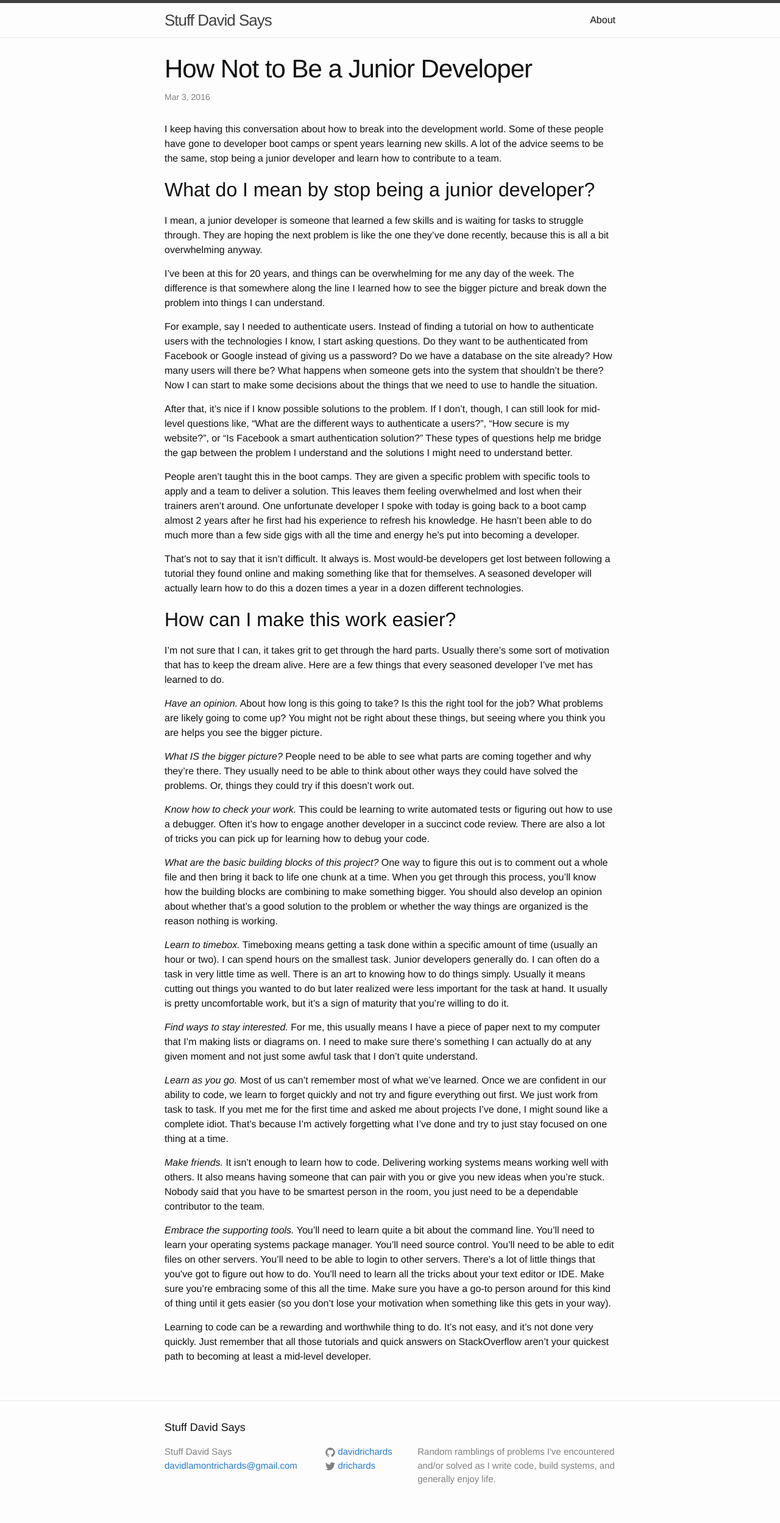
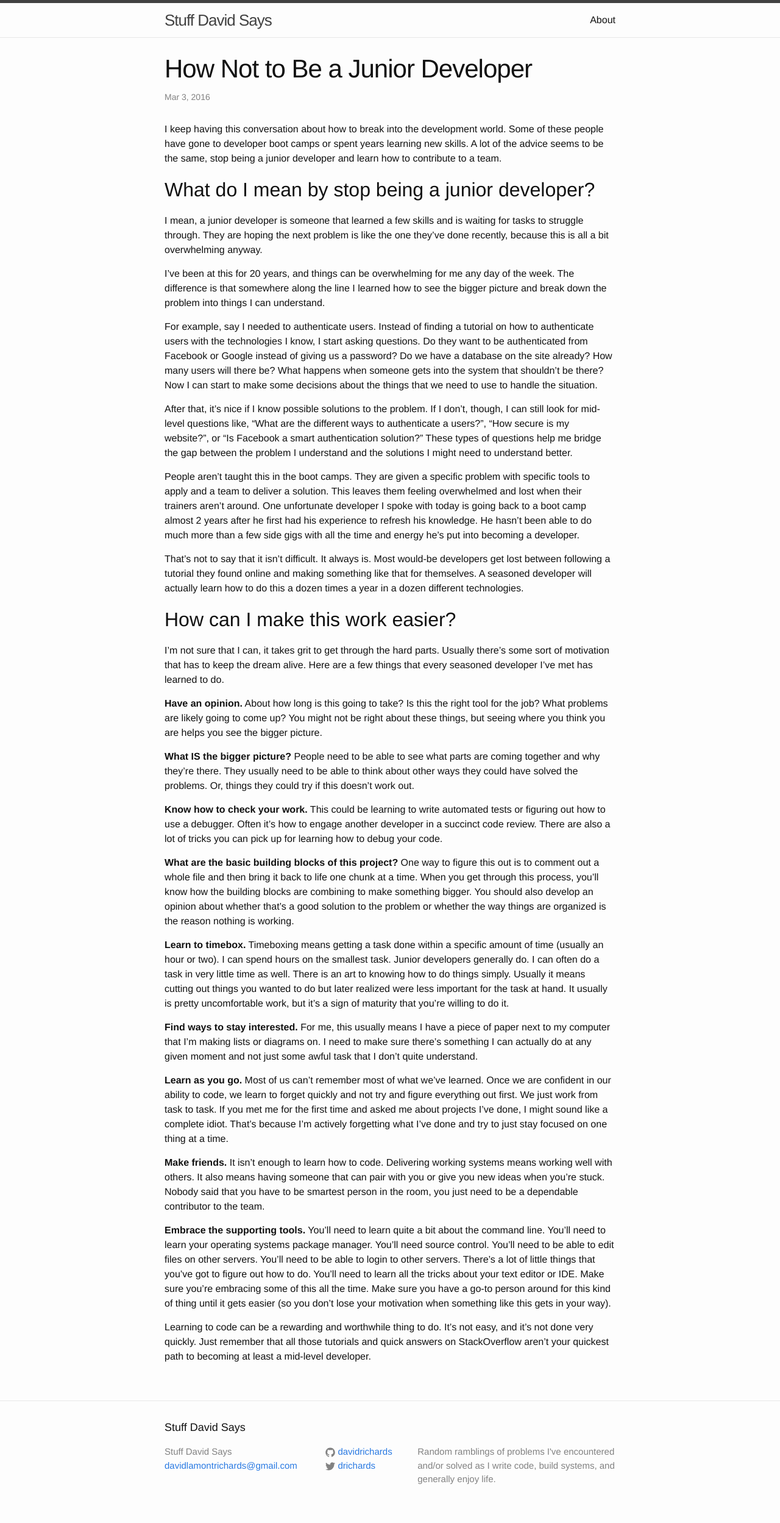
Before and after one commit to davidrichards/davidrichards.github.io, a Jekyll site: the page built from _posts/2016-3-3-junior-dev.markdown, in a window 1280 px wide. Shown: the whole page at 61% size. Built offline with Jekyll 4.4.1, drawn with Linux system fonts in a browser that asks for light colours.

Commit message:
fix bold

```diff
--- a/_posts/2016-3-3-junior-dev.markdown
+++ b/_posts/2016-3-3-junior-dev.markdown
@@ -26,22 +26,22 @@ That's not to say that it isn't difficult.  It always is.  Most would-be develop
 
 I'm not sure that I can, it takes grit to get through the hard parts.  Usually there's some sort of motivation that has to keep the dream alive.  Here are a few things that every seasoned developer I've met has learned to do.
 
-*Have an opinion.*  About how long is this going to take?  Is this the right tool for the job?  What problems are likely going to come up?  You might not be right about these things, but seeing where you think you are helps you see the bigger picture.
+**Have an opinion.**  About how long is this going to take?  Is this the right tool for the job?  What problems are likely going to come up?  You might not be right about these things, but seeing where you think you are helps you see the bigger picture.
 
-*What IS the bigger picture?* People need to be able to see what parts are coming together and why they're there.  They usually need to be able to think about other ways they could have solved the problems.  Or, things they could try if this doesn't work out.
+**What IS the bigger picture?** People need to be able to see what parts are coming together and why they're there.  They usually need to be able to think about other ways they could have solved the problems.  Or, things they could try if this doesn't work out.
 
-*Know how to check your work.* This could be learning to write automated tests or figuring out how to use a debugger.  Often it's how to engage another developer in a succinct code review.  There are also a lot of tricks you can pick up for learning how to debug your code.
+**Know how to check your work.** This could be learning to write automated tests or figuring out how to use a debugger.  Often it's how to engage another developer in a succinct code review.  There are also a lot of tricks you can pick up for learning how to debug your code.
 
-*What are the basic building blocks of this project?* One way to figure this out is to comment out a whole file and then bring it back to life one chunk at a time.  When you get through this process, you'll know how the building blocks are combining to make something bigger.  You should also develop an opinion about whether that's a good solution to the problem or whether the way things are organized is the reason nothing is working.
+**What are the basic building blocks of this project?** One way to figure this out is to comment out a whole file and then bring it back to life one chunk at a time.  When you get through this process, you'll know how the building blocks are combining to make something bigger.  You should also develop an opinion about whether that's a good solution to the problem or whether the way things are organized is the reason nothing is working.
 
-*Learn to timebox.*  Timeboxing means getting a task done within a specific amount of time (usually an hour or two).  I can spend hours on the smallest task.  Junior developers generally do.  I can often do a task in very little time as well.  There is an art to knowing how to do things simply.  Usually it means cutting out things you wanted to do but later realized were less important for the task at hand.  It usually is pretty uncomfortable work, but it's a sign of maturity that you're willing to do it.
+**Learn to timebox.**  Timeboxing means getting a task done within a specific amount of time (usually an hour or two).  I can spend hours on the smallest task.  Junior developers generally do.  I can often do a task in very little time as well.  There is an art to knowing how to do things simply.  Usually it means cutting out things you wanted to do but later realized were less important for the task at hand.  It usually is pretty uncomfortable work, but it's a sign of maturity that you're willing to do it.
 
-*Find ways to stay interested.*  For me, this usually means I have a piece of paper next to my computer that I'm making lists or diagrams on.  I need to make sure there's something I can actually do at any given moment and not just some awful task that I don't quite understand.
+**Find ways to stay interested.**  For me, this usually means I have a piece of paper next to my computer that I'm making lists or diagrams on.  I need to make sure there's something I can actually do at any given moment and not just some awful task that I don't quite understand.
 
-*Learn as you go.* Most of us can't remember most of what we've learned.  Once we are confident in our ability to code, we learn to forget quickly and not try and figure everything out first.  We just work from task to task.  If you met me for the first time and asked me about projects I've done, I might sound like a complete idiot.  That's because I'm actively forgetting what I've done and try to just stay focused on one thing at a time.
+**Learn as you go.** Most of us can't remember most of what we've learned.  Once we are confident in our ability to code, we learn to forget quickly and not try and figure everything out first.  We just work from task to task.  If you met me for the first time and asked me about projects I've done, I might sound like a complete idiot.  That's because I'm actively forgetting what I've done and try to just stay focused on one thing at a time.
 
-*Make friends.*  It isn't enough to learn how to code.  Delivering working systems means working well with others.  It also means having someone that can pair with you or give you new ideas when you're stuck.  Nobody said that you have to be smartest person in the room, you just need to be a dependable contributor to the team.
+**Make friends.**  It isn't enough to learn how to code.  Delivering working systems means working well with others.  It also means having someone that can pair with you or give you new ideas when you're stuck.  Nobody said that you have to be smartest person in the room, you just need to be a dependable contributor to the team.
 
-*Embrace the supporting tools.* You'll need to learn quite a bit about the command line.  You'll need to learn your operating systems package manager.  You'll need source control.  You'll need to be able to edit files on other servers.  You'll need to be able to login to other servers.  There's a lot of little things that you've got to figure out how to do.  You'll need to learn all the tricks about your text editor or IDE.  Make sure you're embracing some of this all the time.  Make sure you have a go-to person around for this kind of thing until it gets easier (so you don't lose your motivation when something like this gets in your way).
+**Embrace the supporting tools.** You'll need to learn quite a bit about the command line.  You'll need to learn your operating systems package manager.  You'll need source control.  You'll need to be able to edit files on other servers.  You'll need to be able to login to other servers.  There's a lot of little things that you've got to figure out how to do.  You'll need to learn all the tricks about your text editor or IDE.  Make sure you're embracing some of this all the time.  Make sure you have a go-to person around for this kind of thing until it gets easier (so you don't lose your motivation when something like this gets in your way).
 
 Learning to code can be a rewarding and worthwhile thing to do.  It's not easy, and it's not done very quickly.  Just remember that all those tutorials and quick answers on StackOverflow aren't your quickest path to becoming at least a mid-level developer.
```
